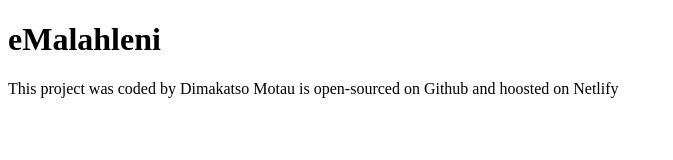
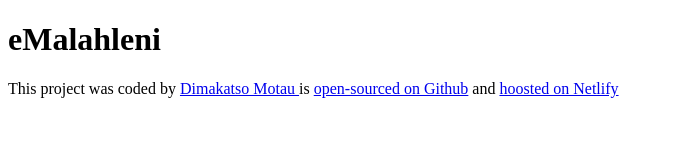
Before and after one commit to DimakatsoMotau/My-Weather-application-, a plain HTML site: page index.html in a window 1280 px wide. Shown: the whole page, without its empty margins (0-673 px from the left). Drawn offline with Linux system fonts and the light colour scheme.

Commit message:
added links to the footer

```diff
--- a/index.html
+++ b/index.html
@@ -9,8 +9,27 @@
     <h1>eMalahleni</h1>
     <footer>
       <p>
-        This project was coded by Dimakatso Motau is open-sourced on Github and
-        hoosted on Netlify
+        This project was coded by
+        <a
+          href="https://github.com/DimakatsoMotau"
+          target="_blank"
+          rel="noopener"
+          >Dimakatso Motau
+        </a>
+        is
+        <a
+          href="https://github.com/DimakatsoMotau/My-Weather-application-"
+          target="_blank"
+          rel="noopener"
+          >open-sourced on Github</a
+        >
+        and
+        <a
+          href="https://quick-weather-check.netlify.app/"
+          target="_blank"
+          rel="noopener"
+          >hoosted on Netlify</a
+        >
       </p>
     </footer>
   </body>
```
Also changed, not shown: 1 other file.
